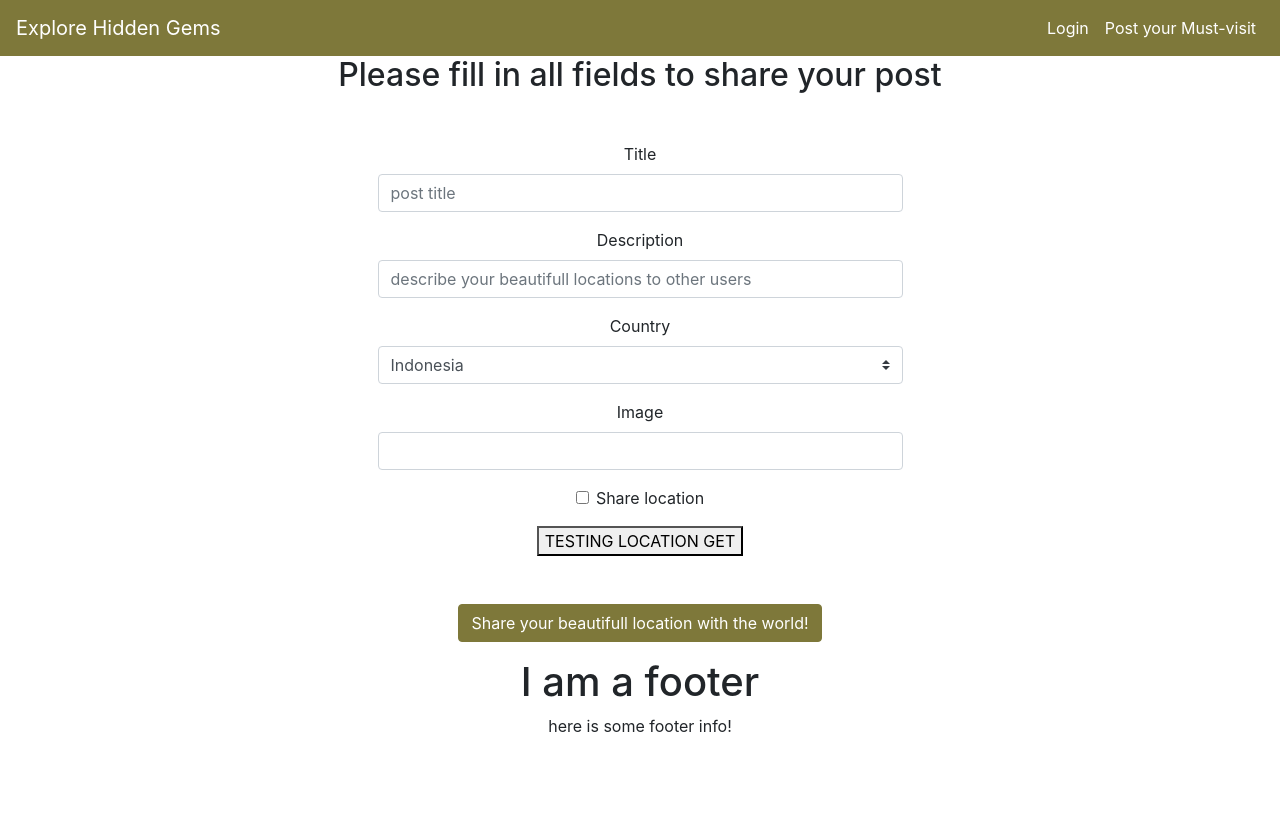
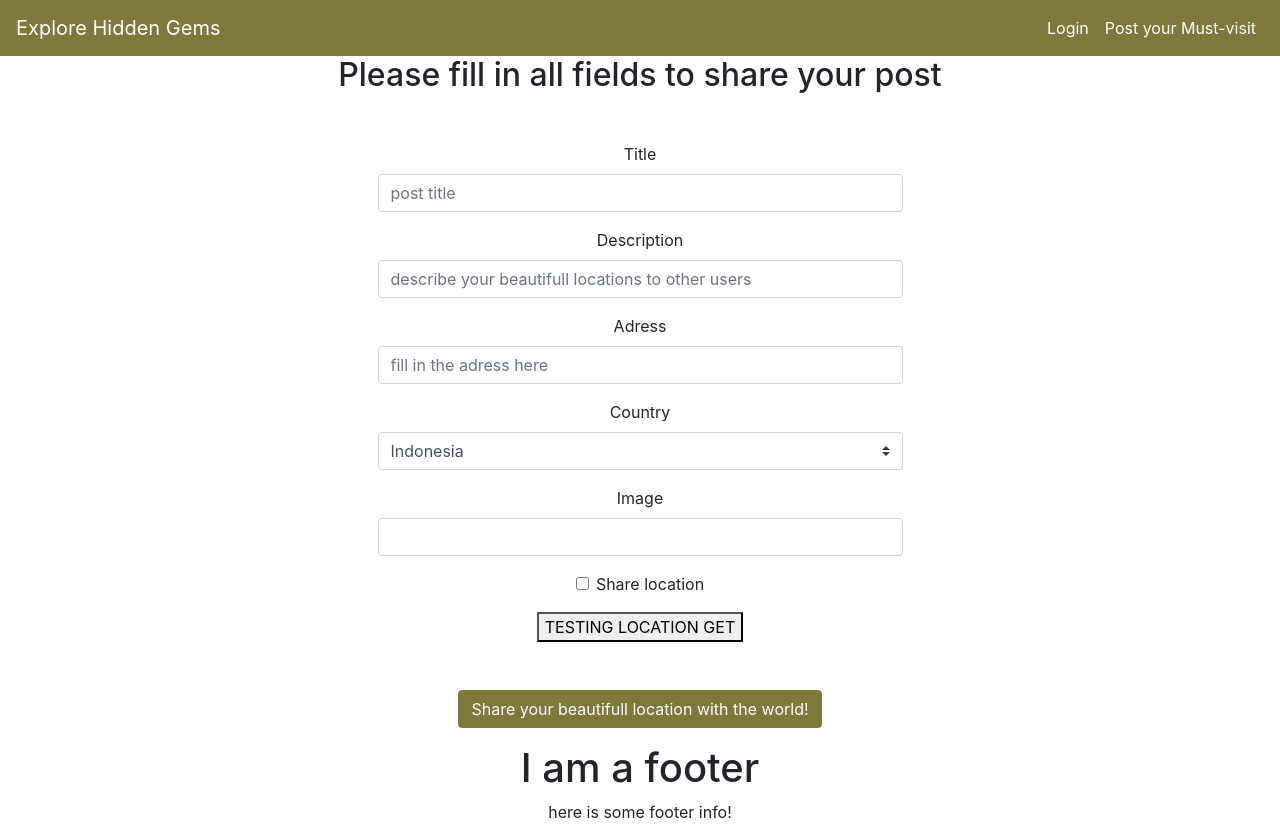
Before and after one commit to SmitnAntonyDv/Portfolio_Hidden_Gems_Client, a React (Create React App) app: page /user/postlocation in a window 1280 px wide. Before the commit the page ends 800 px from the top, so only its background shows below. Built offline with nearby package versions, Linux system fonts and the light colour scheme; no server answers.

Commit message:
UPDATE: postpage is working!!

```diff
--- a/src/pages/PostPage.js
+++ b/src/pages/PostPage.js
@@ -6,6 +6,7 @@ import Button from "react-bootstrap/Button";
 import { Col } from "react-bootstrap";
 import { newPost, getAdress } from "../store/newpost/actions";
 import { selectUser } from "../store/user/selector";
+import { selectNewPost } from "../store/newpost/selector";
 
 export default function PostPage() {
   const [title, setTitle] = useState("");
@@ -20,6 +21,9 @@ export default function PostPage() {
   const dispatch = useDispatch();
   const user = useSelector(selectUser);
   const { token, id } = user;
+  const userAdress = useSelector(selectNewPost);
+
+  // setAdress(`${country}, ${city}`);
 
   function submitForm(e) {
     e.preventDefault();
@@ -42,7 +46,6 @@ export default function PostPage() {
     setDescription("");
     setImageUrl("");
   }
-
   //get user lat&lon and convert to adress
   function getUserLocationSuccess(pos) {
     setLatitude(pos.coords.latitude);
@@ -63,12 +66,15 @@ export default function PostPage() {
       options
     );
   }
-  console.log(latitude);
-  console.log(longitude);
+  // console.log(latitude);
+  // console.log(longitude);
 
   useEffect(() => {
     dispatch(getAdress(latitude, longitude));
   }, [fetchUserAdress]);
+
+  console.log("THIS DATA", userAdress);
+  console.log("ADRESSS", adress);
   return (
     <div>
       <Container>
@@ -92,6 +98,18 @@ export default function PostPage() {
               onChange={(e) => setDescription(e.target.value)}
               type='text'
               placeholder='describe your beautifull locations to other users'
+              required
+            />
+          </Form.Group>
+
+          {/* NEEDS TO BE REFACTURED -> adress taken from API call  */}
+          <Form.Group>
+            <Form.Label>Adress</Form.Label>
+            <Form.Control
+              value={adress}
+              onChange={(e) => setAdress(e.target.value)}
+              type='text'
+              placeholder='fill in the adress here'
               required
             />
           </Form.Group>
--- a/src/store/newpost/actions.js
+++ b/src/store/newpost/actions.js
@@ -10,7 +10,9 @@ export function newPost(
   adress,
   token,
   id,
-  countryId
+  countryId,
+  latitude,
+  longitude
 ) {
   return async (dispatch, getState) => {
     console.log("working");
@@ -22,8 +24,8 @@ export function newPost(
         adress,
         userId: id,
         countryId,
-        latitude: "something",
-        longitude: "something",
+        latitude,
+        longitude,
       });
     } catch (e) {
       console.log(e);
--- a/src/store/newpost/selector.js
+++ b/src/store/newpost/selector.js
@@ -1 +1 @@
-export const selectPost = (state) => state.newpost;
+export const selectNewPost = (state) => state.newpost;
```
